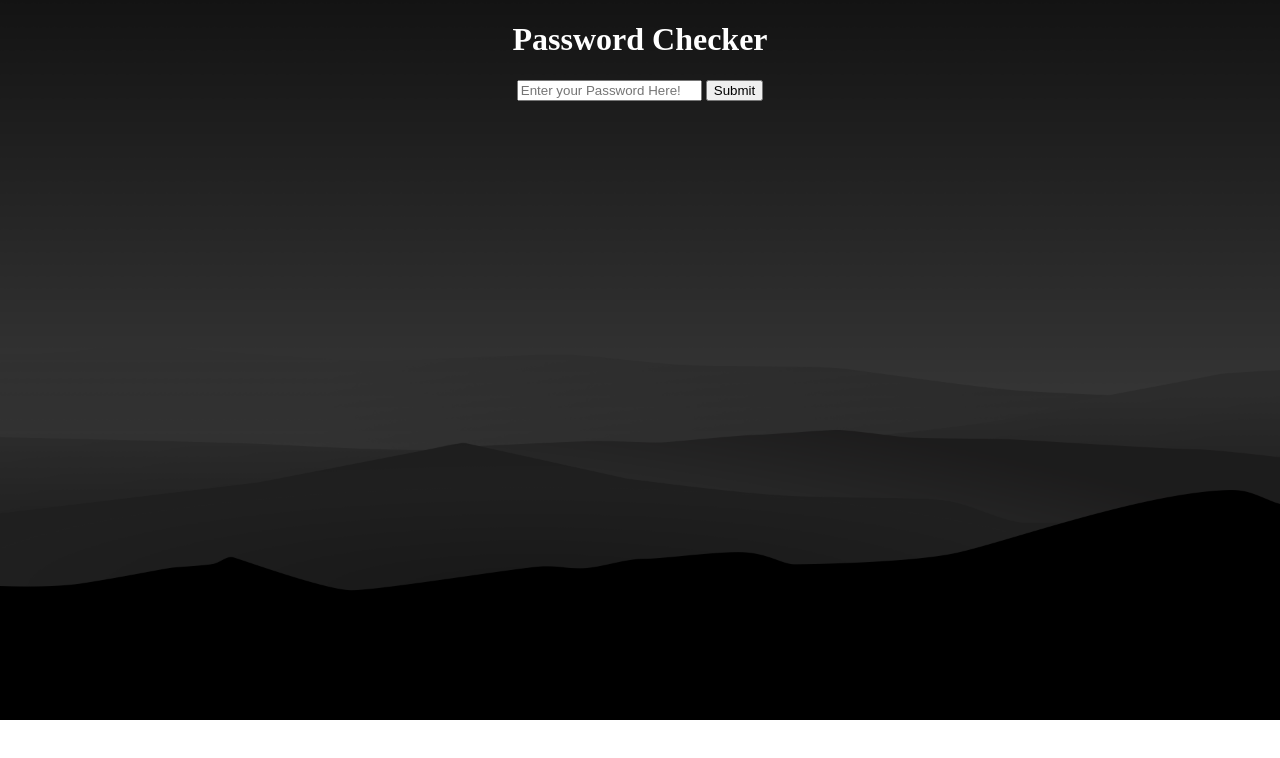
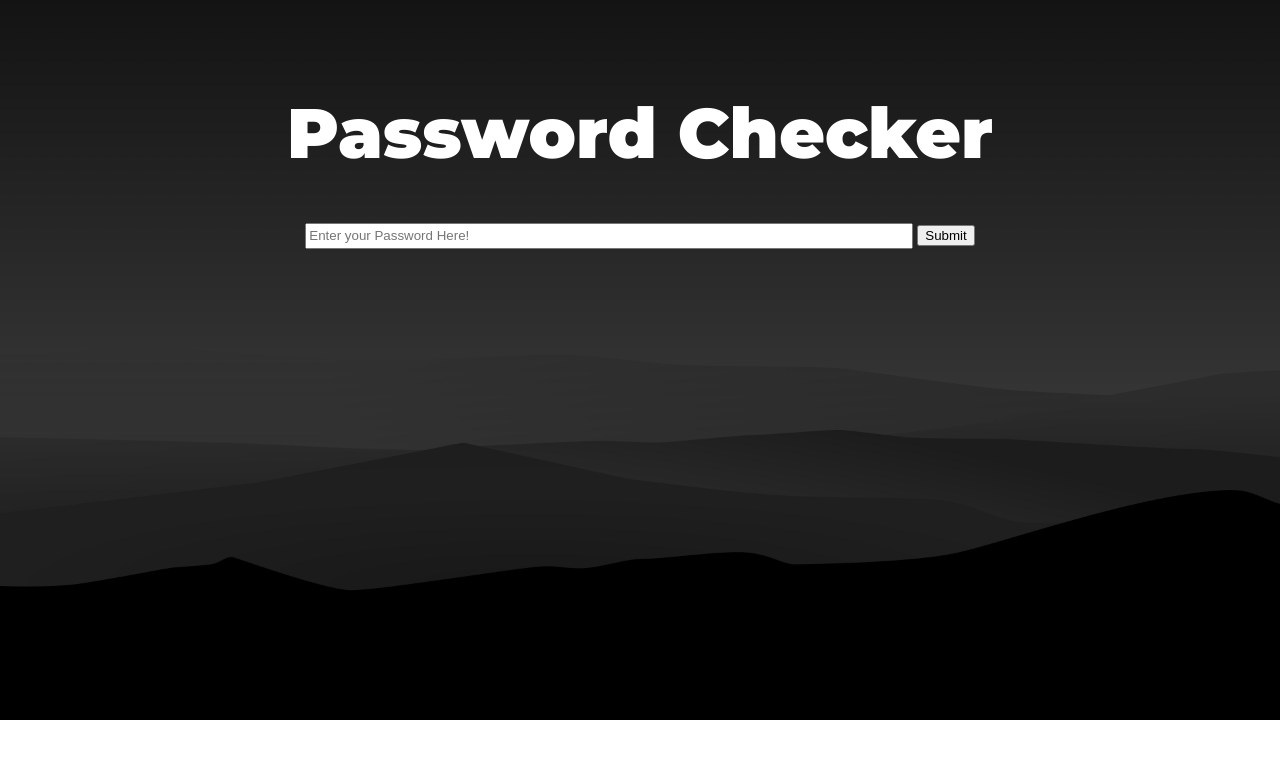
Before and after one commit to Marzuuq/CyberSecurity-Projects, a plain HTML site: page index.html in a window 1280 px wide. Drawn offline with Linux system fonts and the light colour scheme.

Commit message:
basic changes

```diff
--- a/Style.css
+++ b/Style.css
@@ -9,3 +9,28 @@
     background-size: cover;
 
 }
+.montserrat-bold {
+  font-family: "Montserrat", sans-serif;
+  font-optical-sizing: auto;
+  font-weight: 900;
+  font-style: normal;
+  font-size: 70px;
+  margin-top: 90px;
+   animation: fade 2s ease-in-out;
+}
+
+@keyframes fade{
+    from {
+        opacity : 0;
+
+    }
+    to {
+        opacity: 1;
+    }
+
+
+}
+input[type = "text"]{
+    width: 600px;
+    height: 20px;
+}
--- a/index.html
+++ b/index.html
@@ -5,12 +5,16 @@
     <meta name="viewport" content="width=device-width, initial-scale=1.0">
     <title>Password Checker</title>
     <link rel="stylesheet" href="Style.css">
+    <link rel="preconnect" href="https://fonts.googleapis.com">
+<link rel="preconnect" href="https://fonts.gstatic.com" crossorigin>
+<link href="https://fonts.googleapis.com/css2?family=Montserrat:ital,wght@0,900;1,900&display=swap" rel="stylesheet">
+
 </head>
 <body id = "main-body">
 
     <div id="main">
-        <h1>Password Checker</h1>
-        <input type="text" placeholder="Enter your Password Here!">
+        <h1 class = "montserrat-bold">Password Checker</h1>
+        <input type="text" placeholder="Enter your Password Here!" id = "inputtext">
         <button> Submit </button>
 
     </div>
```
